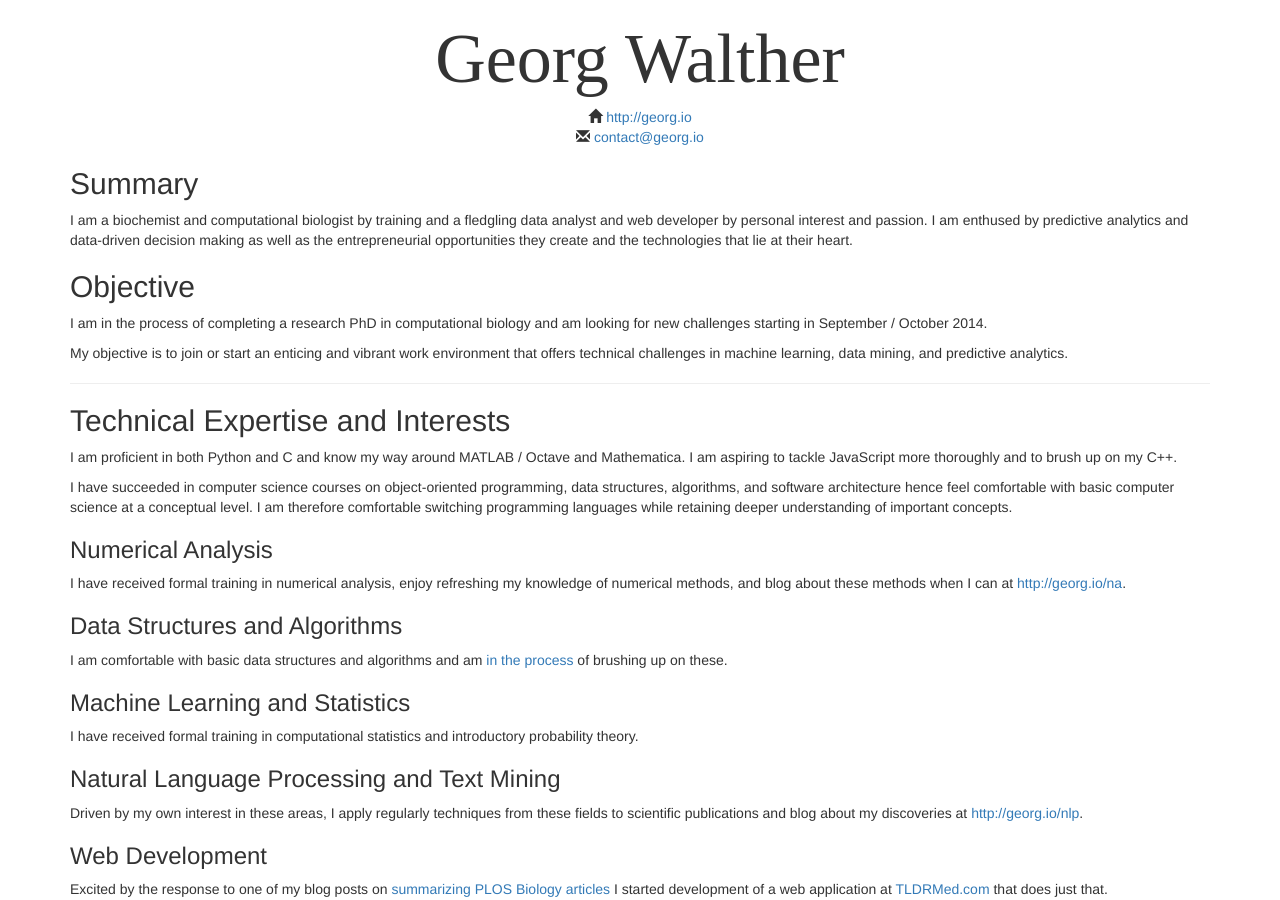
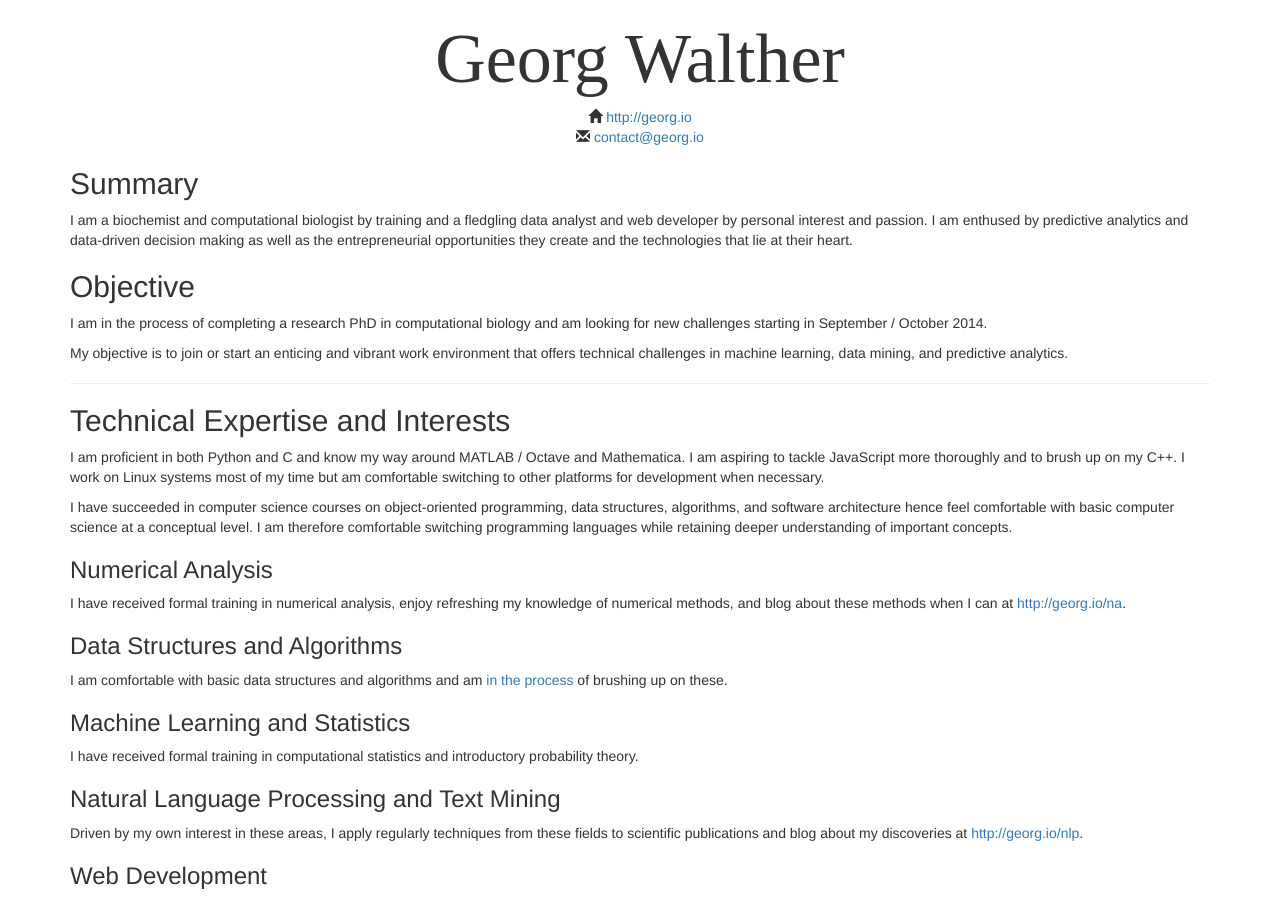
Before and after one commit to waltherg/backup.waltherg.github.io, a Jekyll site: the page cv/index.html, which Jekyll copies as it is, in a window 1280 px wide and 900 px high. Built offline with Jekyll 4.4.1, drawn with Linux system fonts in a browser that asks for light colours; nearby versions of some CDN libraries; some web fonts are replaced.

Commit message:
add comment on Linux

```diff
--- a/cv/index.html
+++ b/cv/index.html
@@ -86,6 +86,9 @@
 
     I am aspiring to tackle JavaScript more thoroughly and to brush up on
     my C++.
+
+    I work on Linux systems most of my time but am comfortable switching
+    to other platforms for development when necessary.
   </p>
   <p>
     I have succeeded in computer science courses on object-oriented
```
